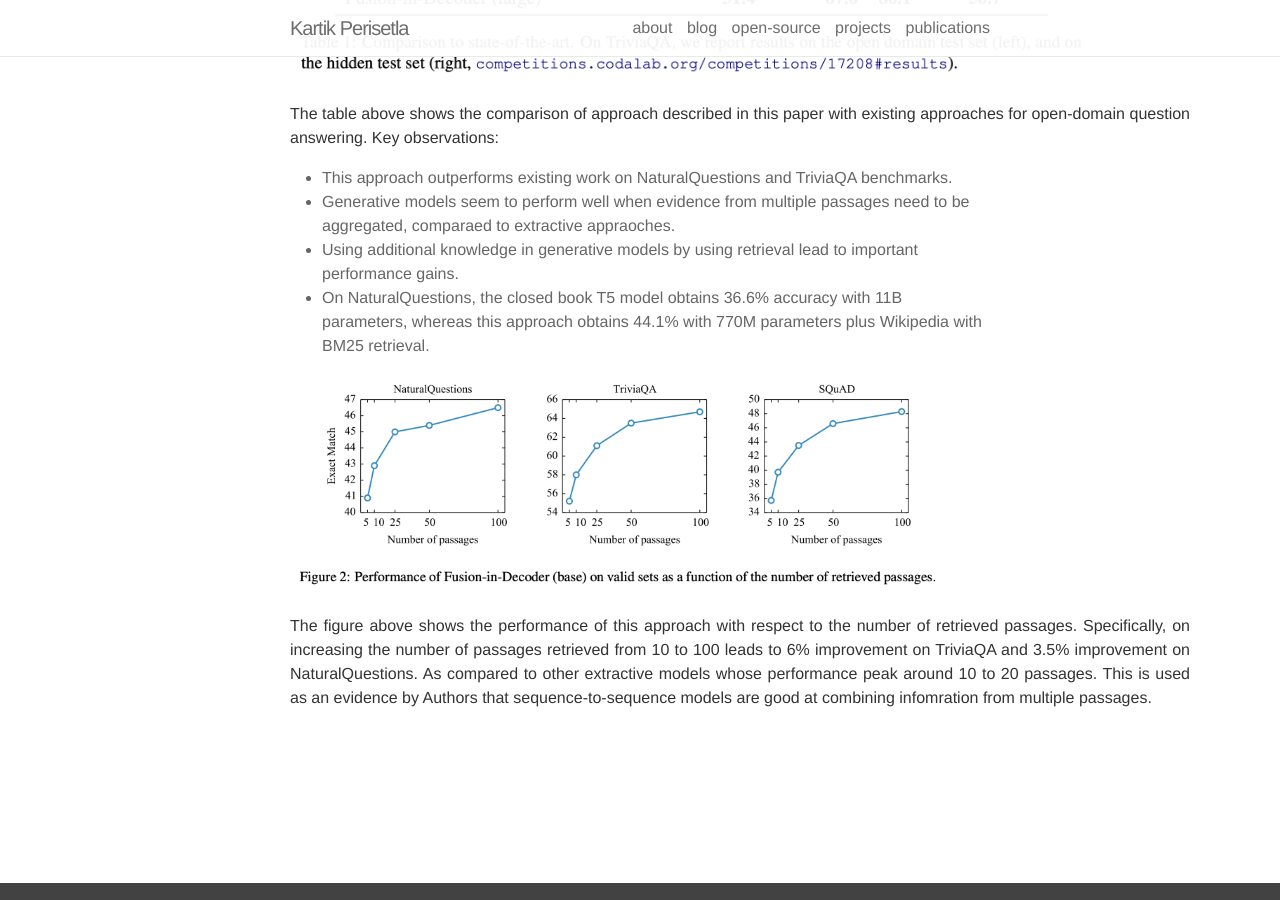
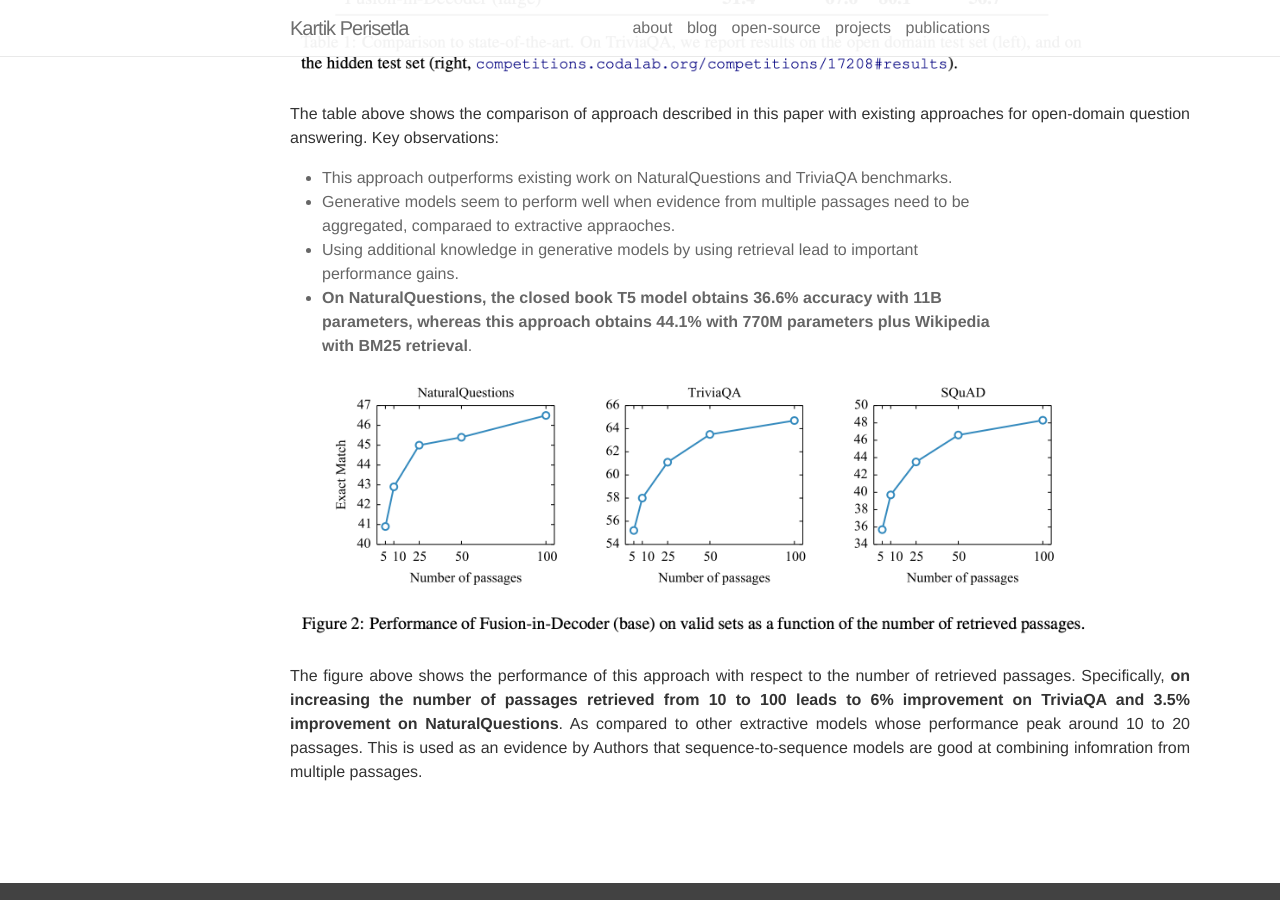
Before and after one commit to kartikperisetla/kartikperisetla.github.io, a Jekyll site: the page built from _posts/2020-07-25-leveraging-passage-retrieval-generative-models-qna.markdown, in a window 1280 px wide and 900 px high, scrolled down 6875 px. Built offline with Jekyll 4.4.1, drawn with Linux system fonts in a browser that asks for light colours; nearby versions of some CDN libraries; comment, search, counter and statistics services are not loaded.

Commit message:
Update 2020-07-25-leveraging-passage-retrieval-generative-models-qna.markdown

```diff
--- a/_posts/2020-07-25-leveraging-passage-retrieval-generative-models-qna.markdown
+++ b/_posts/2020-07-25-leveraging-passage-retrieval-generative-models-qna.markdown
@@ -138,11 +138,11 @@
 <li>This approach outperforms existing work on NaturalQuestions and TriviaQA benchmarks.</li>
 <li>Generative models seem to perform well when evidence from multiple passages need to be aggregated, comparaed to extractive appraoches.</li>
 <li>Using additional knowledge in generative models by using retrieval lead to important performance gains.</li>
-<li>On NaturalQuestions, the closed book T5 model obtains 36.6% accuracy with 11B parameters, whereas this approach obtains 44.1% with 770M parameters plus Wikipedia with BM25 retrieval.</li>
+<li><b>On NaturalQuestions, the closed book T5 model obtains 36.6% accuracy with 11B parameters, whereas this approach obtains 44.1% with 770M parameters plus Wikipedia with BM25 retrieval</b>.</li>
 </ul>
-<img width="650px" src="{{ site.baseurl }}/assets/img/blog/fid_scale.png"/>
+<img width="800px" src="{{ site.baseurl }}/assets/img/blog/fid_scale.png"/>
 <p align="justify">
-The figure above shows the performance of this approach with respect to the number of retrieved passages. Specifically, on increasing the number of passages retrieved from 10 to 100 leads to 6% improvement on TriviaQA and 3.5% improvement on NaturalQuestions. As compared to other extractive models whose performance peak around 10 to 20 passages. This is used as an evidence by Authors that sequence-to-sequence models are good at combining infomration from multiple passages.
+The figure above shows the performance of this approach with respect to the number of retrieved passages. Specifically, <b>on increasing the number of passages retrieved from 10 to 100 leads to 6% improvement on TriviaQA and 3.5% improvement on NaturalQuestions</b>. As compared to other extractive models whose performance peak around 10 to 20 passages. This is used as an evidence by Authors that sequence-to-sequence models are good at combining infomration from multiple passages.
 </p>
 
 {% if page.comments %}
```
